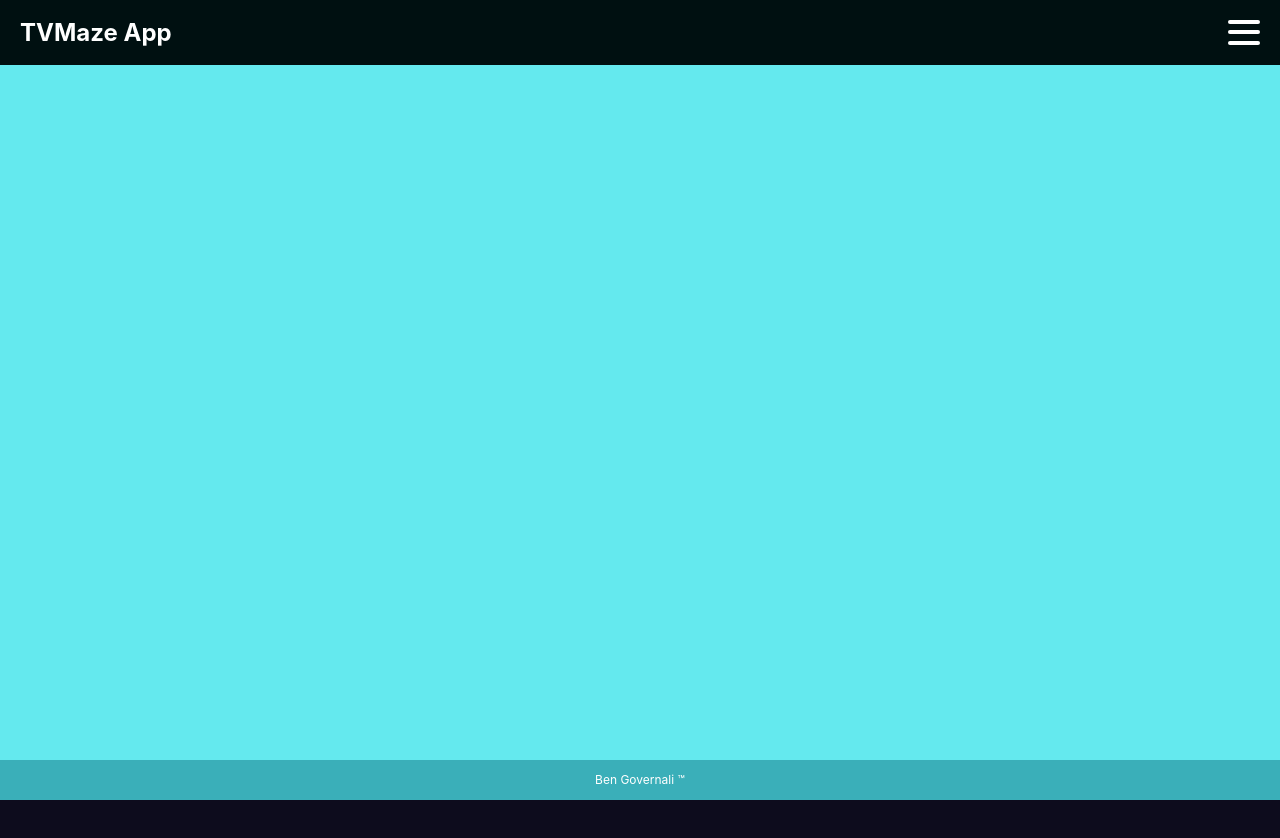
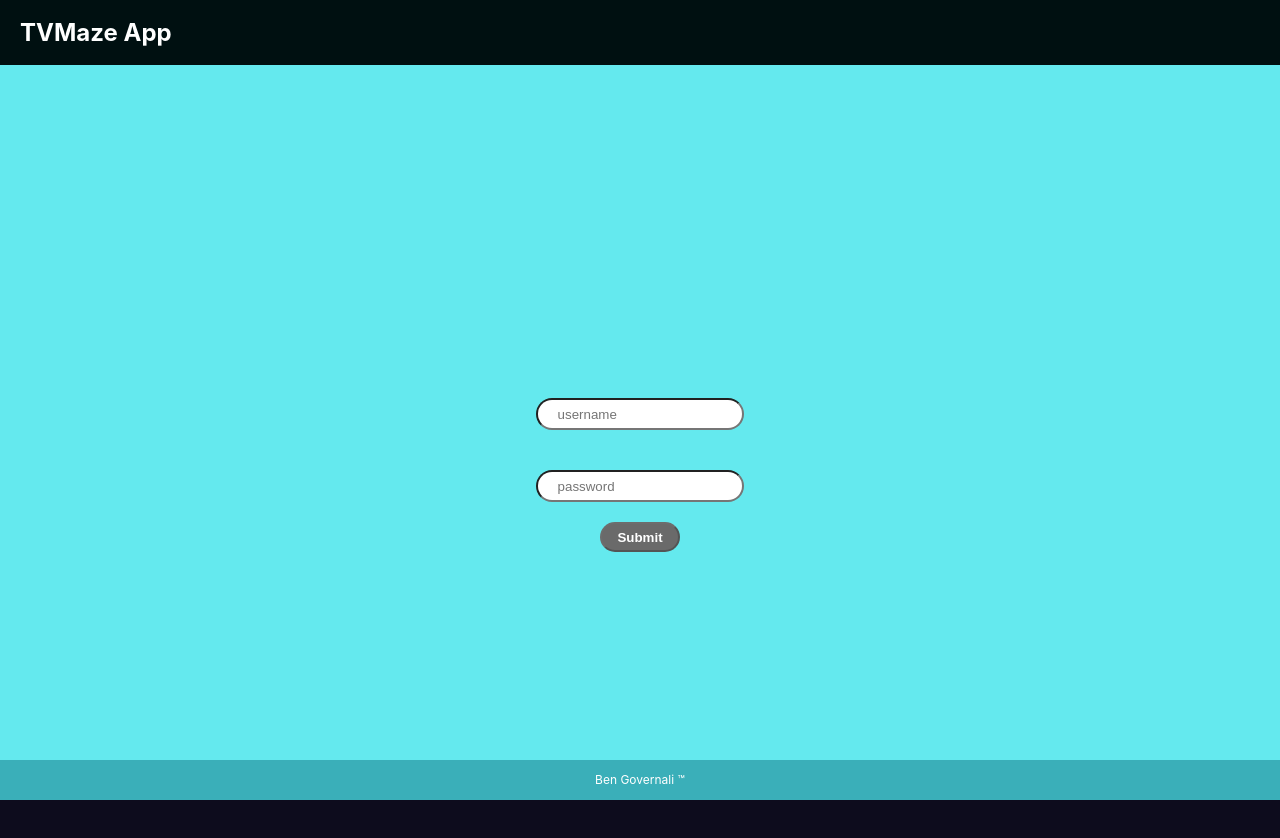
Before and after one commit to bengovernali/TVMaze, a React (Create React App) app: page / in a window 1280 px wide. Shown: the top 838 px of the page. Before the commit the page ends 800 px from the top, so only its background shows below. Built offline with nearby package versions, Linux system fonts and the light colour scheme.

Commit message:
implemented login/logout and role. only admins can access admin endpoint

```diff
--- a/package.json
+++ b/package.json
@@ -3,11 +3,14 @@
   "version": "0.1.0",
   "private": true,
   "dependencies": {
+    "@reduxjs/toolkit": "^1.7.1",
     "@testing-library/jest-dom": "^5.16.1",
     "@testing-library/react": "^12.1.2",
     "@testing-library/user-event": "^13.5.0",
     "react": "^17.0.2",
     "react-dom": "^17.0.2",
+    "react-redux": "^7.2.6",
+    "react-router-dom": "^6.2.1",
     "react-scripts": "^3.0.1",
     "styled-components": "^5.3.3",
     "web-vitals": "^2.1.4"
--- a/src/App.js
+++ b/src/App.js
@@ -1,26 +1,38 @@
-import React from 'react'
+import React from "react";
 
-import styled from 'styled-components';
+import { BrowserRouter as Router, Routes, Route } from "react-router-dom";
 
-import { ThemeProvider } from 'styled-components';
-import { GlobalStyles } from './global';
-import { theme } from './theme';
+import styled from "styled-components";
 
-import Header from './Components/Header/Header';
-import Body from './Components/Body/Body';
-import Footer from './Components/Footer/Footer';
+import { ThemeProvider } from "styled-components";
+import { GlobalStyles } from "./global";
+import { theme } from "./theme";
+
+import Header from "./Components/Header/Header";
+import Footer from "./Components/Footer/Footer";
+
+import Login from "./Components/Login/Login";
+import Search from "./Components/Body/Search";
+import Admin from "./Components/Body/Admin";
+import Profile from "./Components/Body/Profile";
 
 function App() {
   return (
     <ThemeProvider theme={theme}>
       <GlobalStyles />
-      <>
-      <AppWrapper>
-      <Header />
-      <Body />
-      <Footer />
-    </AppWrapper>
-    </>
+
+      <Router>
+        <AppWrapper>
+          <Header />
+          <Routes>
+            <Route path="/" element={<Login />} />
+            <Route path="/search" element={<Search />} />
+            <Route path="/admin" element={<Admin />} />
+            <Route path="/profile" element={<Profile />} />
+          </Routes>
+          <Footer />
+        </AppWrapper>
+      </Router>
     </ThemeProvider>
   );
 }
@@ -30,6 +42,6 @@ const AppWrapper = styled.div`
   width: 100vw;
   font-size: 12px;
   background-color: #64e9ee;
-`
+`;
 
 export default App;
--- /dev/null
+++ b/src/Components/Body/Admin.js
@@ -0,0 +1,27 @@
+import React, { useEffect } from 'react'
+
+import { useSelector } from 'react-redux'
+import { useLocation, useNavigate } from 'react-router-dom'
+
+import styled from 'styled-components'
+
+function Admin () {
+    const location = useLocation()
+  const navigate = useNavigate()
+  const user = useSelector((state) => state.user.user)
+
+  useEffect(() => {
+    return !user.username && location.pathname !== '/' ? navigate('/') : user.role !== 'admin' ? navigate('/search') : null
+  }, [location, navigate, user])
+
+  return (
+        <Message>Hello! Welcome to the ADMIN PAGE</Message>
+    )
+}
+
+const Message = styled.h2`
+    color: #000000;
+    text-align: center;
+`
+
+export default Admin
--- /dev/null
+++ b/src/Components/Body/Profile.js
@@ -0,0 +1,20 @@
+import React, { useEffect } from 'react'
+
+import { useSelector } from 'react-redux'
+import { useLocation, useNavigate } from 'react-router-dom'
+
+function Profile () {
+    const location = useLocation()
+  const navigate = useNavigate()
+  const user = useSelector((state) => state.user.user)
+
+  useEffect(() => {
+    return !user.username && location.pathname !== '/' ? navigate('/') : null
+  }, [location, navigate, user])
+
+  return (
+        <h1>PROFILE PAGE</h1>
+    )
+}
+
+export default Profile
--- /dev/null
+++ b/src/Components/Body/Search.js
@@ -0,0 +1,20 @@
+import React, { useEffect } from 'react'
+
+import { useSelector } from 'react-redux'
+import { useLocation, useNavigate } from 'react-router-dom'
+
+function Search () {
+    const location = useLocation()
+  const navigate = useNavigate()
+  const user = useSelector((state) => state.user.user)
+
+  useEffect(() => {
+    return !user.username && location.pathname !== '/' ? navigate('/') : null
+  }, [location, navigate, user])
+
+  return (
+        <h1>SEARCH PAGE</h1>
+    )
+}
+
+export default Search
--- a/src/Components/Header/Header.js
+++ b/src/Components/Header/Header.js
@@ -1,5 +1,7 @@
 import React, { useState } from 'react'
 import styled from 'styled-components'
+
+import { useSelector } from 'react-redux'
 
 import Menu from './Menu/Menu'
 import Burger from './Burger/Burger'
@@ -7,11 +9,12 @@ import Burger from './Burger/Burger'
 
 function Header () {
     const [open, setOpen] = useState(false);
+    const user = useSelector((state) => state.user.user)
     return (
         <HeaderWrapper>
             <SiteTitle>TVMaze App</SiteTitle>
-            <Burger open={open} setOpen={setOpen}/>
-            <Menu open={open} setOpen={setOpen}/>
+            { !!user.username ? <Burger open={open} setOpen={setOpen}/> : null}
+            { !!user.username ? <Menu open={open} setOpen={setOpen}/> : null}
         </HeaderWrapper>
     )
 }
--- /dev/null
+++ b/src/Components/Login/Login.js
@@ -0,0 +1,101 @@
+import React, { useState, useEffect } from 'react'
+
+import styled from 'styled-components'
+
+import { useDispatch, useSelector } from 'react-redux'
+
+import { useNavigate } from 'react-router-dom'
+
+import { setUser } from '../../store/features/user/userSlice'
+
+import BodyWrapper from '../StyledComponents/BodyWrapper'
+
+const users = [
+    {
+        username: 'mikewasowski',
+        password: 'codingiscool',
+        role: 'admin',
+        name: 'Mike Wasowski'
+    },
+    {
+        username: 'elemin',
+        password: 'ontheroadagain',
+        role: 'user',
+        name: 'Andre Smith'
+    }
+]
+
+function Login () {
+    const [username, setUsername] = useState('')
+    const [password, setPassword] = useState('')
+
+    const loggedInUser = useSelector((state) => state.user.user)
+
+    let navigate = useNavigate()
+
+    const dispatch = useDispatch()
+
+    const handleUsernameChange = (e) => {
+        setUsername(e.target.value)
+    }
+
+    const handlePasswordChange = (e) => {
+        setPassword(e.target.value)
+    }
+
+    const handleSubmit = (e) => {
+        e.preventDefault()
+        const user = users.find(user => user.username === username)
+        if (!!user) {
+            if (user.password === password) {
+                dispatch(setUser(user))
+                navigate('/search')
+            } else {
+                alert('Username and/or password incorrect!')
+            }
+        } else {
+            alert('Username and/or password incorrect!')
+        }
+    }
+
+    useEffect(() => {
+        return !!loggedInUser.username ? navigate('/search') : null
+    }, [loggedInUser, navigate])
+
+    return (
+        <BodyWrapper>
+           <LoginForm>
+                <InputField placeholder='username' value={username} onChange={handleUsernameChange} />
+                <InputField placeholder='password' value={password} onChange={handlePasswordChange} type='password'/>
+                <SubmitButton disabled={username.length === 0 || password.length === 0 ? true : false} onClick={handleSubmit}>Submit</SubmitButton>
+            </LoginForm>
+        </BodyWrapper>
+    )
+}
+
+const LoginForm = styled.div`
+    display: flex;
+    flex-direction: column;
+    justify-content: center;
+    align-items: center;
+`
+
+const InputField = styled.input`
+    max-width: 80%;
+    height: 2rem;
+    border-radius: 2em;
+    margin: 20px;
+    padding: 0 20px;
+`
+
+const SubmitButton = styled.button`
+    height: 30px;
+    width: 80px;
+    border-radius: 30px;
+    font-weight: bold;
+    color: #FFFFFF;
+    cursor: ${props => props.disabled ? 'clicker' : 'pointer'};
+    background: ${props => props.disabled ? '#6a6a6a' : '#06908F'};
+`
+
+export default Login
--- /dev/null
+++ b/src/Components/StyledComponents/BodyWrapper.js
@@ -0,0 +1,14 @@
+import styled from 'styled-components'
+
+const BodyWrapper = styled.div`
+    height: 100%;
+    width: 100%;
+    box-sizing: border-box;
+    padding: 20px;
+    display: flex;
+    flex-direction: column;
+    justify-content: center;
+    align-items: center;
+`
+
+export default BodyWrapper
--- a/src/index.js
+++ b/src/index.js
@@ -1,12 +1,16 @@
 import React from 'react';
 import ReactDOM from 'react-dom';
+import { Provider } from 'react-redux'
+import store from './store/store.js'
 import './index.css';
 import App from './App';
 import reportWebVitals from './reportWebVitals';
 
 ReactDOM.render(
   <React.StrictMode>
-    <App />
+    <Provider store={store}>
+      <App />
+    </Provider>
   </React.StrictMode>,
   document.getElementById('root')
 );
--- /dev/null
+++ b/src/store/features/user/userSlice.js
@@ -0,0 +1,20 @@
+import { createSlice } from '@reduxjs/toolkit'
+
+export const userSlice = createSlice({
+    name: 'user',
+    initialState: {
+        user: {}
+    },
+    reducers: {
+        setUser: (state, action) => {
+            state.user = action.payload
+        },
+        logout: (state) => {
+            state.user = {}
+        }
+    }
+})
+
+export const { setUser, logout } = userSlice.actions
+
+export default userSlice.reducer
--- /dev/null
+++ b/src/store/store.js
@@ -0,0 +1,8 @@
+import { configureStore } from '@reduxjs/toolkit'
+import userReducer from './features/user/userSlice'
+
+export default configureStore({
+  reducer: {
+      user: userReducer
+  },
+})
```
Also changed, not shown: src/Components/Header/Menu/Menu.js (+24 -18 lines), 1 other file (tests, documents, lock files or other folders).
